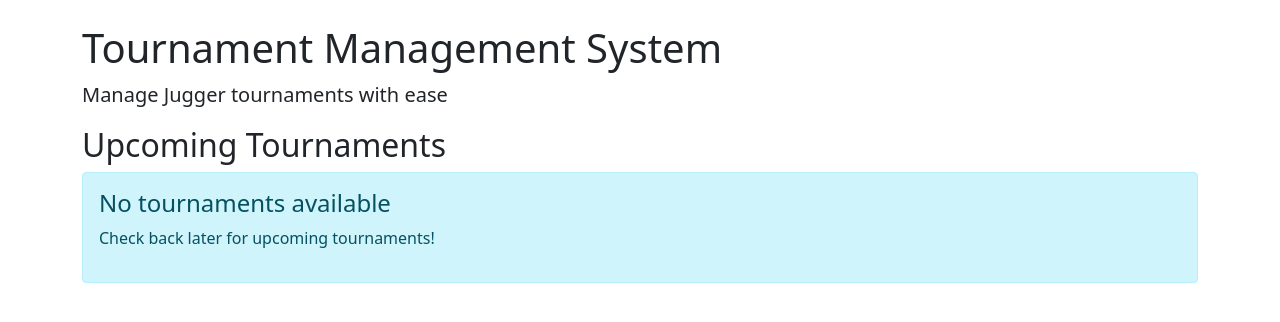
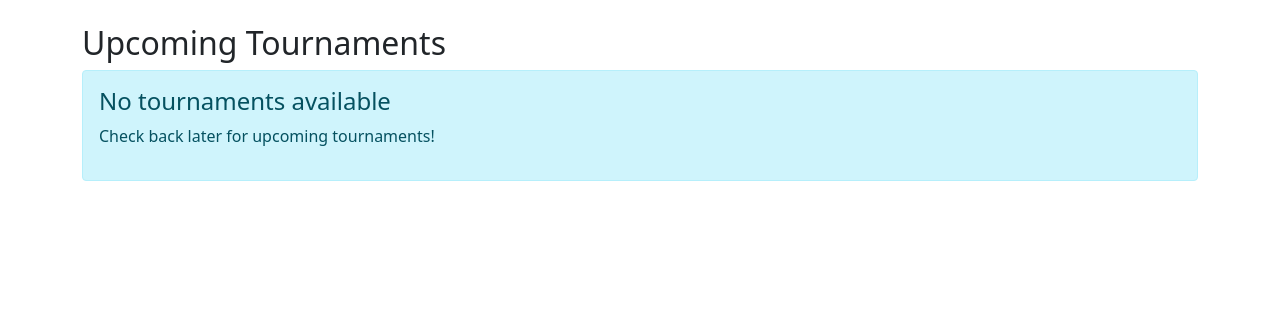
Before and after one commit to parker-macdonald/arctos, a Flask app: page / in a window 1280 px wide. Shown: the part 56-378 px from the top of the page. Run offline with Flask 3, Linux system fonts and the light colour scheme; data that the repository does not hold is empty.

Commit message:
removed nasty title

```diff
--- a/templates/index.html
+++ b/templates/index.html
@@ -3,12 +3,6 @@
 {% block title %}Home - TO Site{% endblock %}
 
 {% block content %}
-<div class="row">
-    <div class="col-12">
-        <h1>Tournament Management System</h1>
-        <p class="lead">Manage Jugger tournaments with ease</p>
-    </div>
-</div>
 
 <div class="row">
     <div class="col-12">
```
